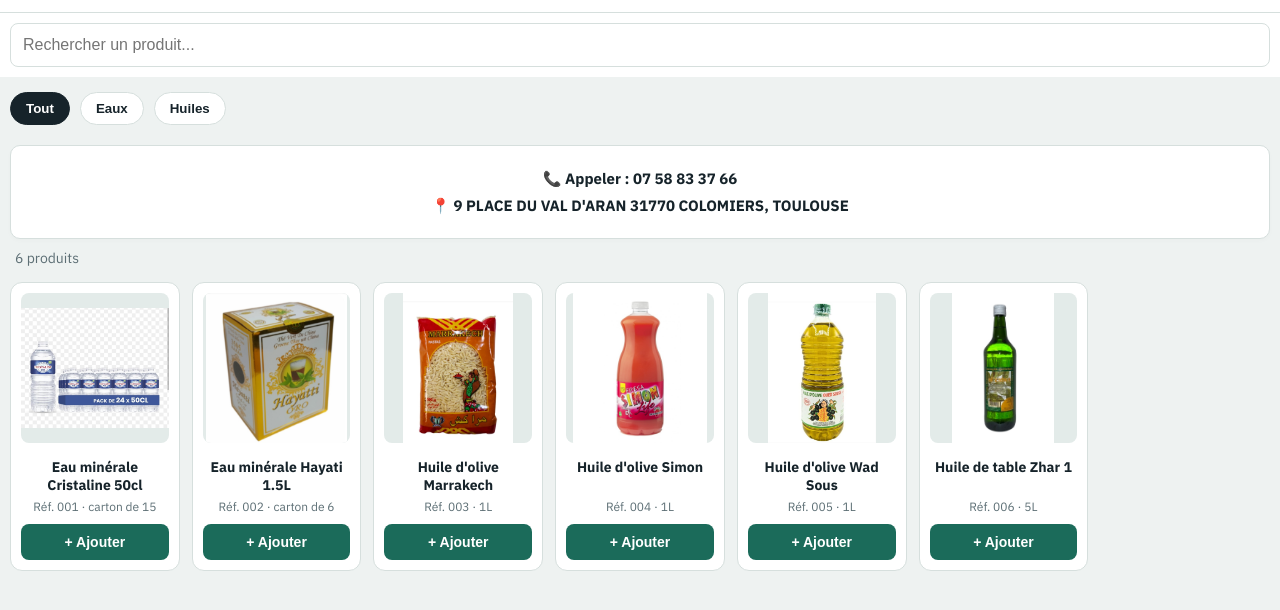
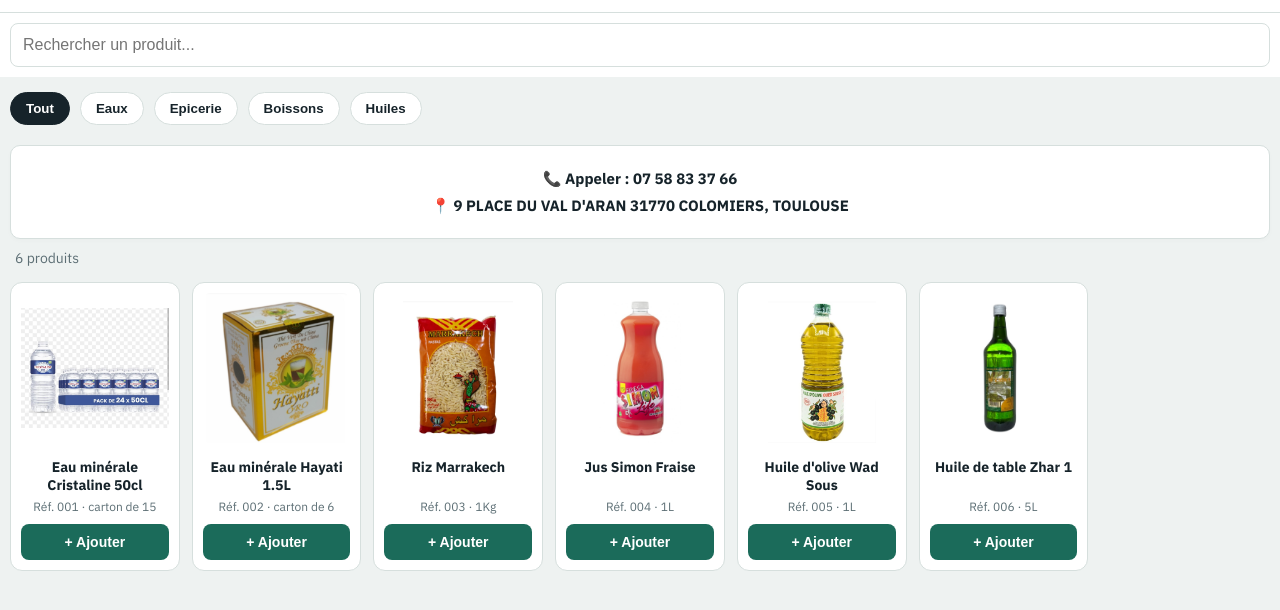
Before and after one commit to Pradettes31/euro-dari-, a plain HTML site: page index.html in a window 1280 px wide. Shown: the part 58-668 px from the top of the page. Drawn offline with Linux system fonts and the light colour scheme.

Commit message:
Update index.html

```diff
--- a/index.html
+++ b/index.html
@@ -29,7 +29,8 @@
         .products-grid { display: grid; grid-template-columns: repeat(auto-fill, minmax(160px, 1fr)); gap: 12px; padding: 10px; }
         .product-card { background: var(--sf); padding: 10px; border-radius: 12px; border: 1px solid var(--ln); text-align: center; display: flex; flex-direction: column; justify-content: space-between; position: relative; }
 
-        .product-card img { width: 100%; height: 150px; object-fit: contain; border-radius: 8px; margin-bottom: 10px; background: var(--tile); cursor: pointer; transition: transform 0.2s; }
+        /* تم تغيير الخلفية إلى اللون الأبيض هنا */
+        .product-card img { width: 100%; height: 150px; object-fit: contain; border-radius: 8px; margin-bottom: 10px; background: #ffffff; cursor: pointer; transition: transform 0.2s; }
         .product-card img:active { transform: scale(0.95); }
 
         .product-card h3 { font-size: 14px; margin: 5px 0; line-height: 1.3; height: 36px; overflow: hidden; }
@@ -112,11 +113,12 @@
     <script>
         const MY_WHATSAPP_NUMBER = "33750037162";
 
+        // تم تصحيح أسماء المنتجات لتطابق الصور التي رفعتها
         const products = [
             { name: "Eau minérale Cristaline 50cl", weight: "Réf. 001 · carton de 15", category: "Eaux", image: "Cristaline050ml.jpg.jpg" },
             { name: "Eau minérale Hayati 1.5L", weight: "Réf. 002 · carton de 6", category: "Eaux", image: "Hayati.jpg.jpg" },
-            { name: "Huile d'olive Marrakech", weight: "Réf. 003 · 1L", category: "Huiles", image: "Marrakech.jpg.jpg" },
-            { name: "Huile d'olive Simon", weight: "Réf. 004 · 1L", category: "Huiles", image: "Simon.jpg.jpg" },
+            { name: "Riz Marrakech", weight: "Réf. 003 · 1Kg", category: "Epicerie", image: "Marrakech.jpg.jpg" },
+            { name: "Jus Simon Fraise", weight: "Réf. 004 · 1L", category: "Boissons", image: "Simon.jpg.jpg" },
             { name: "Huile d'olive Wad Sous", weight: "Réf. 005 · 1L", category: "Huiles", image: "wad_sous.jpg.jpg" },
             { name: "Huile de table Zhar 1", weight: "Réf. 006 · 5L", category: "Huiles", image: "zhar1.jpg.jpg" }
         ];
```
